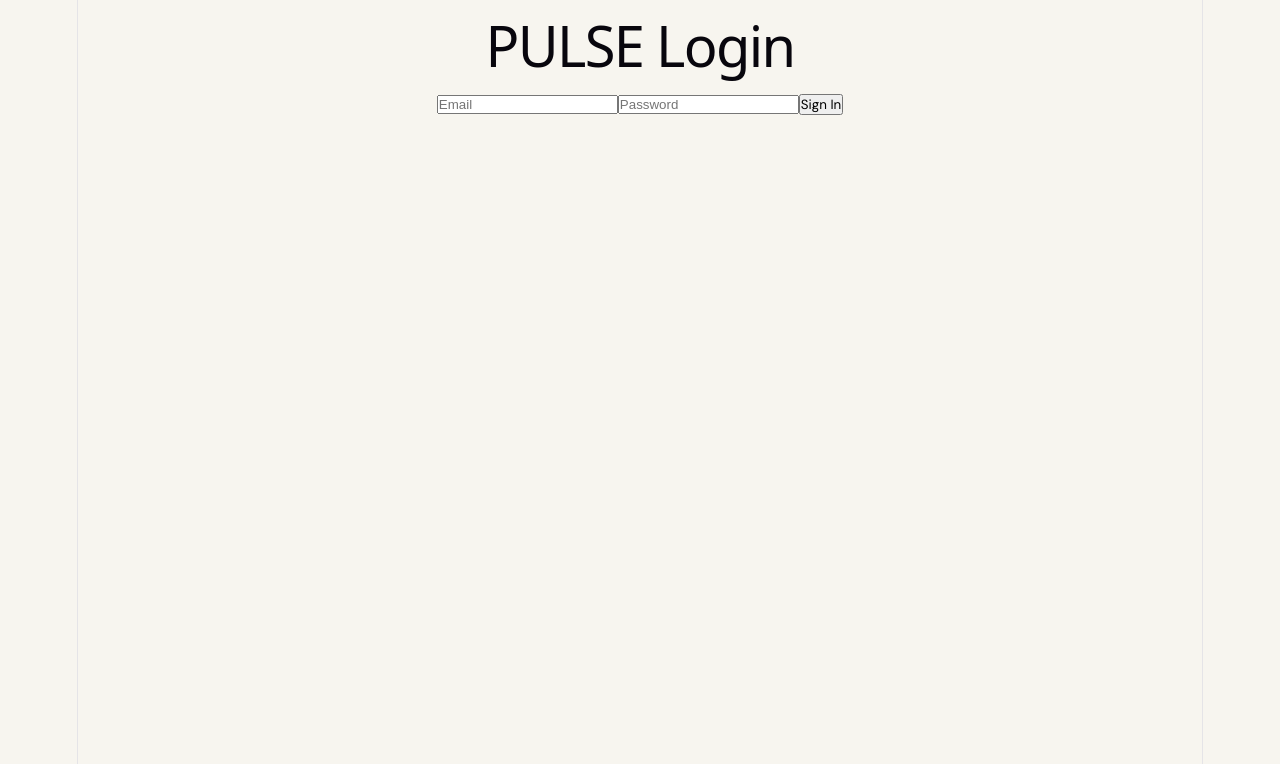
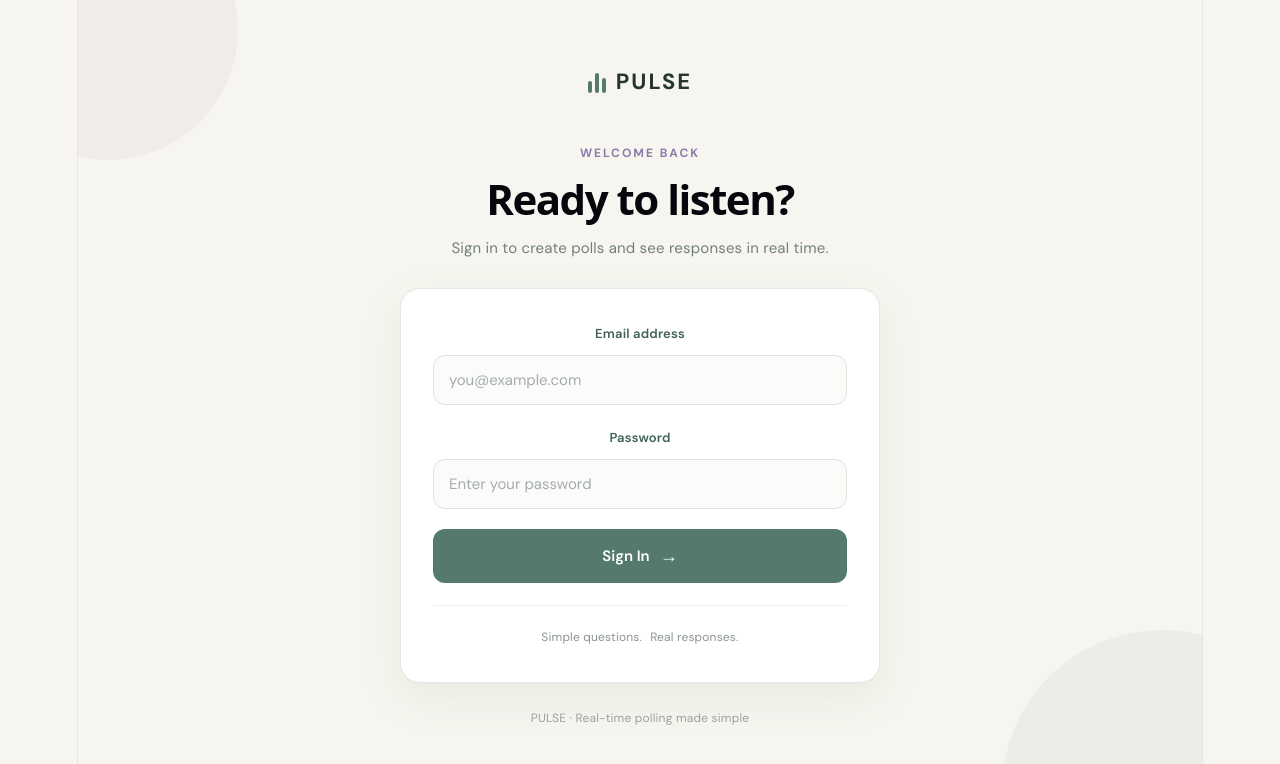
Before and after one commit to DIVYADHARSHINI-J/PULSE, a React (Vite) app in the folder frontend/: page / in a window 1280 px wide. Both pictures are taken after a click on the button "Log in". Shown: the top 764 px of the page. Built offline with nearby package versions, Linux system fonts and the light colour scheme.

Commit message:
Fix login page UI

```diff
--- a/frontend/src/Login.jsx
+++ b/frontend/src/Login.jsx
@@ -1,4 +1,5 @@
 import { useState } from "react";
+import "./Login.css";
 
 function Login({ onLogin }) {
   const [email, setEmail] = useState("");
@@ -40,32 +41,88 @@ function Login({ onLogin }) {
   };
 
   return (
-    <div>
-      <h1>PULSE Login</h1>
+    <div className="login-page">
 
-      <form onSubmit={handleLogin}>
+      <div className="login-decoration decoration-one"></div>
+      <div className="login-decoration decoration-two"></div>
+
+      <div className="login-content">
+
+        <div className="login-brand">
+          <div className="login-brand-mark">
+            <span></span>
+            <span></span>
+            <span></span>
+          </div>
+
+          <span>PULSE</span>
+        </div>
+
+        <div className="login-heading">
+          <p>WELCOME BACK</p>
+
+          <h1>Ready to listen?</h1>
+
+          <span>
+            Sign in to create polls and see responses in real time.
+          </span>
+        </div>
+
+        <form
+          className="login-card"
+          onSubmit={handleLogin}
+        >
+
+          <div className="input-group">
+            <label>Email address</label>
+
             <input
               type="email"
-          placeholder="Email"
+              placeholder="you@example.com"
               value={email}
               onChange={(e) => setEmail(e.target.value)}
               required
             />
+          </div>
+
+          <div className="input-group">
+            <label>Password</label>
 
             <input
               type="password"
-          placeholder="Password"
+              placeholder="Enter your password"
               value={password}
               onChange={(e) => setPassword(e.target.value)}
               required
             />
+          </div>
 
-        {error && <p>{error}</p>}
+          {error && (
+            <p className="login-error">
+              {error}
+            </p>
+          )}
 
-        <button type="submit">
+          <button
+            type="submit"
+            className="login-button"
+          >
             Sign In
+            <span>→</span>
           </button>
+
+          <div className="login-footer">
+            <span>Simple questions.</span>
+            <span>Real responses.</span>
+          </div>
+
         </form>
+
+        <p className="login-bottom-text">
+          PULSE · Real-time polling made simple
+        </p>
+
+      </div>
     </div>
   );
 }
```
Lines whose indentation alone changed are shown as unchanged.
